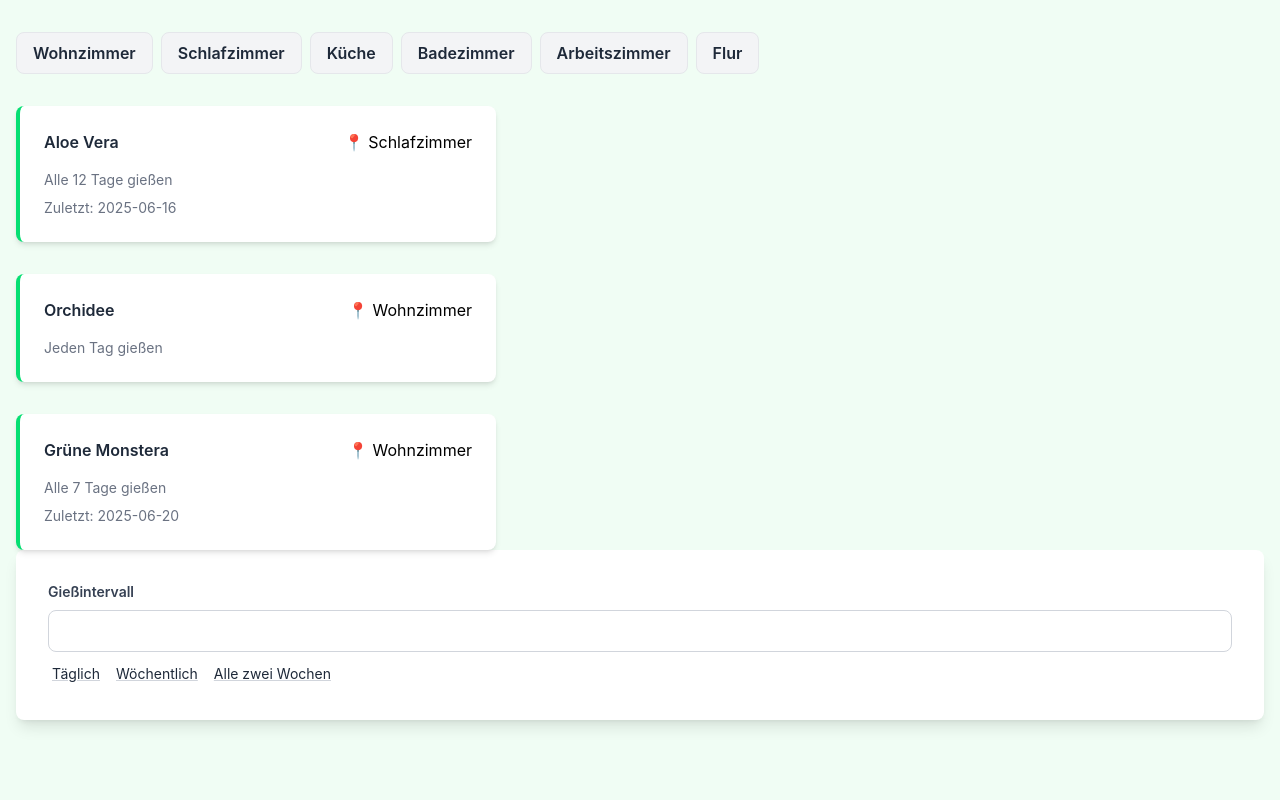
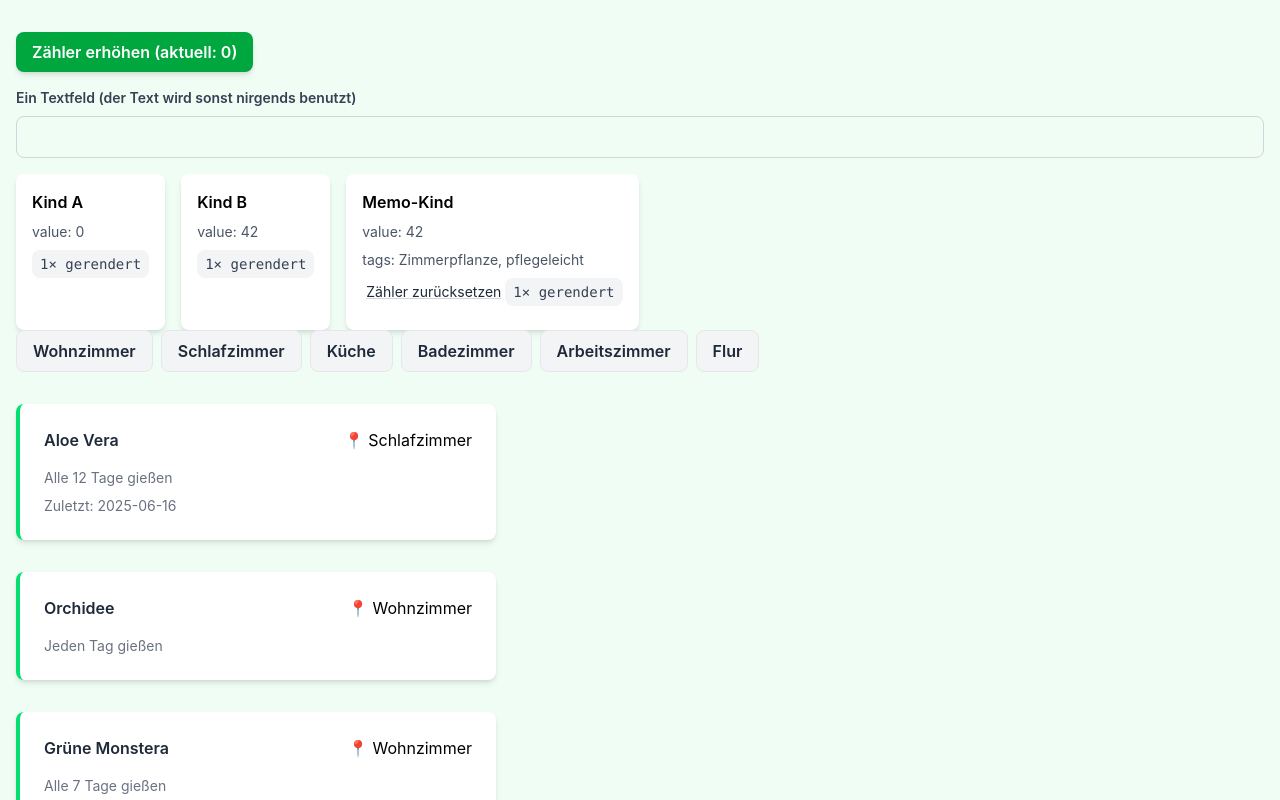
Before and after one commit to nilshartmann-workshops/2026-11-18-react, a React (Vite) app in the folder workspace/: page / in a window 1280 px wide. Shown: the top 800 px of the page. Built offline with nearby package versions, Linux system fonts and the light colour scheme.

Commit message:
20: Rendern, Virtual DOM und memo

```diff
--- a/workspace/src/components/App.tsx
+++ b/workspace/src/components/App.tsx
@@ -1,5 +1,6 @@
 import { useState } from "react";
 
+import RenderSpielwiese from "../spielwiese/RenderSpielwiese.tsx";
 import { Plant } from "../types.ts";
 import IntervalSelector from "./IntervalSelector.tsx";
 import PlantCardList from "./PlantCardList.tsx";
@@ -32,6 +33,10 @@ export default function App() {
 
   return (
     <div className={"AppContainer"}>
+      {/* 🕵️‍♂️ Zeigen: Zähler erhöhen und tippen, Kind A und B rendern mit, das Memo-Kind nicht */}
+      {/* 🕵️‍♂️ Zeigen: im Elements-Tab ändert sich trotzdem nur der eine Textknoten */}
+      {/* 🕵️‍♂️ Zeigen: useCallback in RenderSpielwiese entfernen, dann rendert das Memo-Kind mit */}
+      <RenderSpielwiese />
       <PlantCardList plants={allPlants} />
       <form>
         <IntervalSelector interval={interval} onIntervalChange={setInterval} />
```
